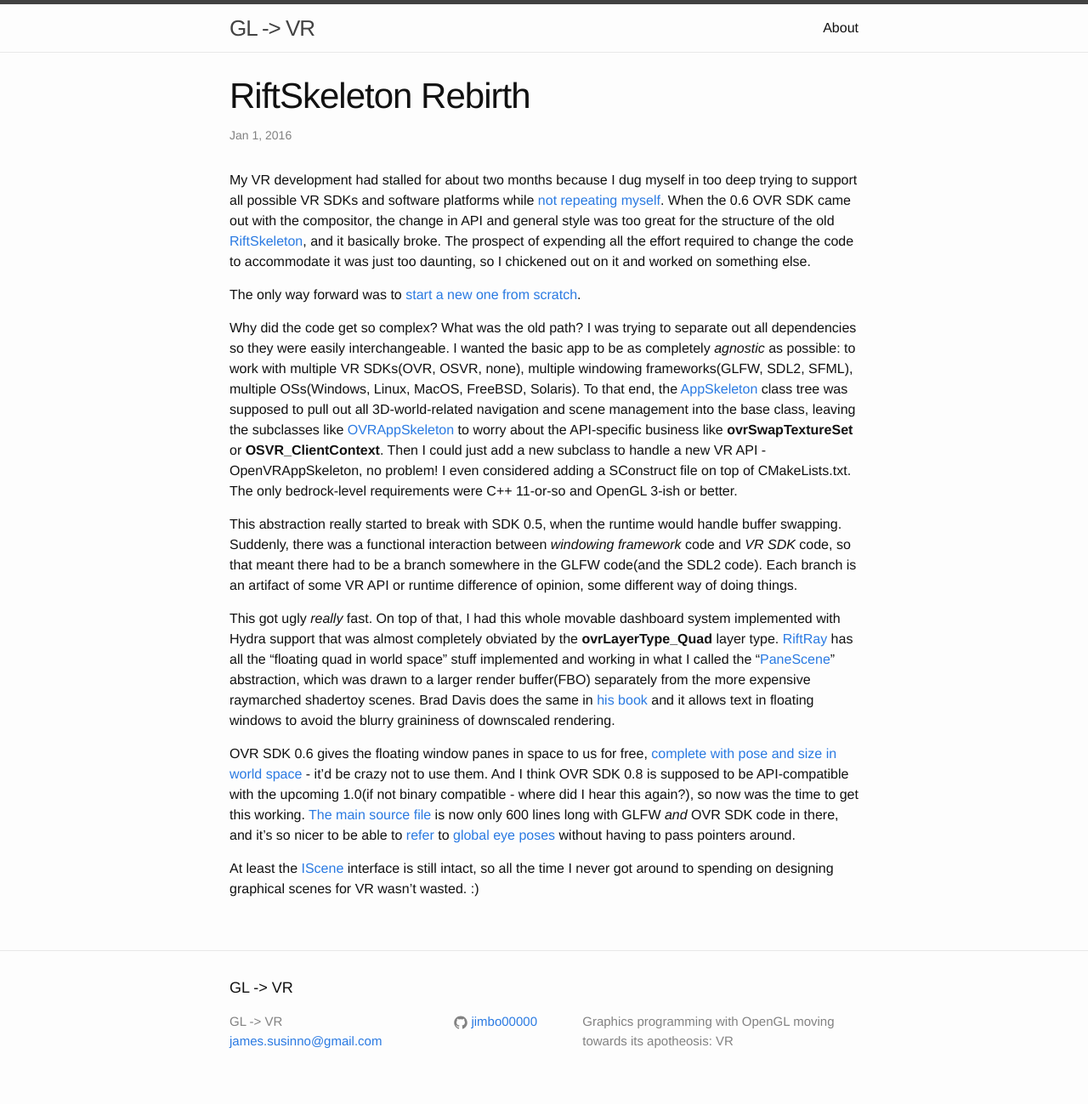
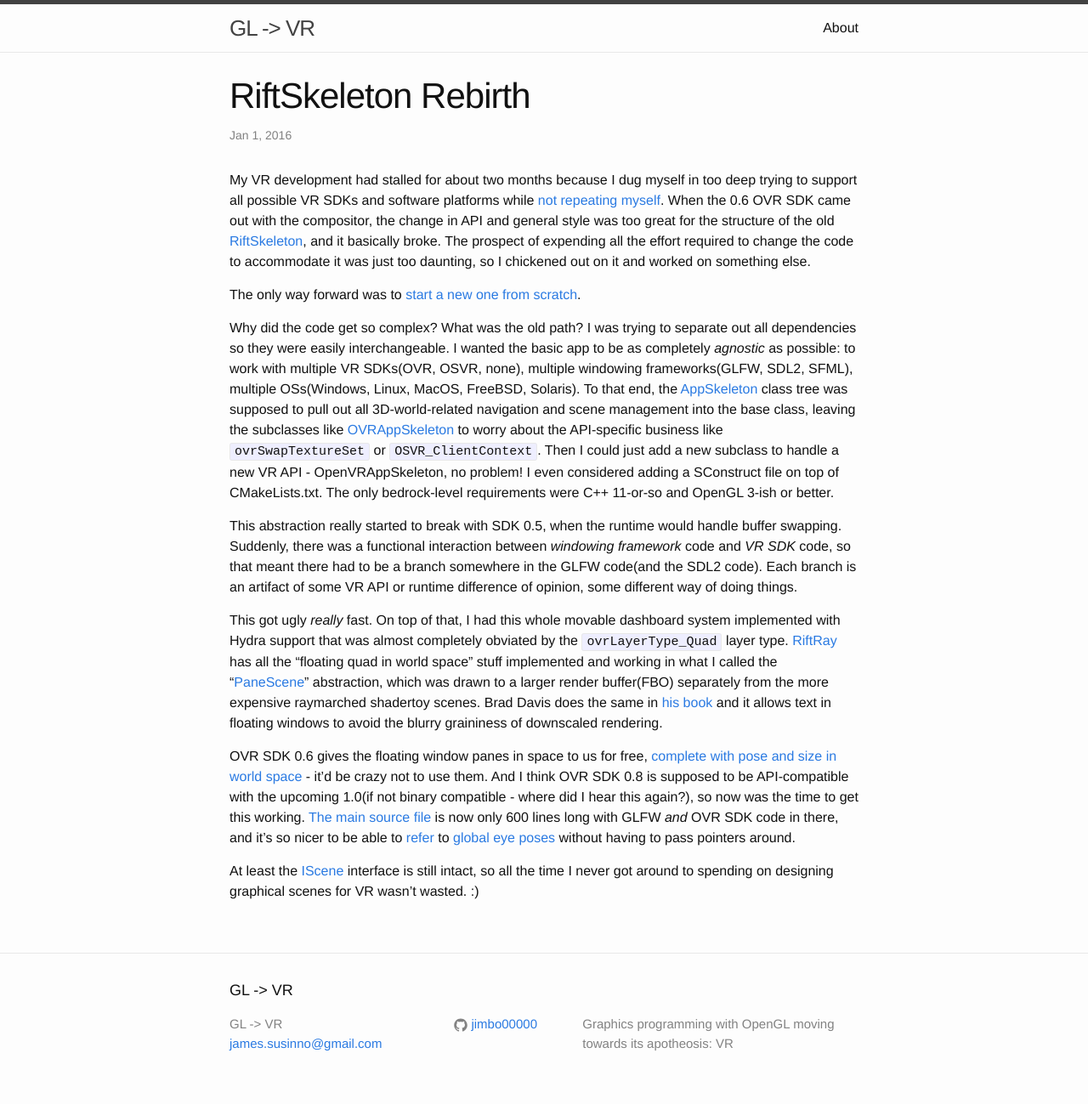
Before and after one commit to jimbo00000/jimbo00000.github.com, a Jekyll site: the page built from _posts/2015-12-31-welcome-to-jekyll.markdown, in a window 1280 px wide. Shown: the whole page at 85% size. Built offline with Jekyll 4.4.1, drawn with Linux system fonts in a browser that asks for light colours.

Commit message:
Format tweaks.

```diff
--- a/_posts/2015-12-31-welcome-to-jekyll.markdown
+++ b/_posts/2015-12-31-welcome-to-jekyll.markdown
@@ -8,11 +8,11 @@ My VR development had stalled for about two months because I dug myself in too d
 
 The only way forward was to [start a new one from scratch][riftskel].
 
-Why did the code get so complex? What was the old path? I was trying to separate out all dependencies so they were easily interchangeable. I wanted the basic app to be as completely *agnostic* as possible: to work with multiple VR SDKs(OVR, OSVR, none), multiple windowing frameworks(GLFW, SDL2, SFML), multiple OSs(Windows, Linux, MacOS, FreeBSD, Solaris). To that end, the [AppSkeleton][AppSkel] class tree was supposed to pull out all 3D-world-related navigation and scene management into the base class, leaving the subclasses like [OVRAppSkeleton][OVR08AppSkel] to worry about the API-specific business like **ovrSwapTextureSet** or **OSVR_ClientContext**. Then I could just add a new subclass to handle a new VR API - OpenVRAppSkeleton, no problem! I even considered adding a SConstruct file on top of CMakeLists.txt. The only bedrock-level requirements were C++ 11-or-so and OpenGL 3-ish or better.
+Why did the code get so complex? What was the old path? I was trying to separate out all dependencies so they were easily interchangeable. I wanted the basic app to be as completely *agnostic* as possible: to work with multiple VR SDKs(OVR, OSVR, none), multiple windowing frameworks(GLFW, SDL2, SFML), multiple OSs(Windows, Linux, MacOS, FreeBSD, Solaris). To that end, the [AppSkeleton][AppSkel] class tree was supposed to pull out all 3D-world-related navigation and scene management into the base class, leaving the subclasses like [OVRAppSkeleton][OVR08AppSkel] to worry about the API-specific business like `ovrSwapTextureSet` or `OSVR_ClientContext`. Then I could just add a new subclass to handle a new VR API - OpenVRAppSkeleton, no problem! I even considered adding a SConstruct file on top of CMakeLists.txt. The only bedrock-level requirements were C++ 11-or-so and OpenGL 3-ish or better.
 
 This abstraction really started to break with SDK 0.5, when the runtime would handle buffer swapping. Suddenly, there was a functional interaction between *windowing framework* code and *VR SDK* code, so that meant there had to be a branch somewhere in the GLFW code(and the SDL2 code). Each branch is an artifact of some VR API or runtime difference of opinion, some different way of doing things.
 
-This got ugly *really* fast. On top of that, I had this whole movable dashboard system implemented with Hydra support that was almost completely obviated by the **ovrLayerType_Quad** layer type. [RiftRay][RiftRay] has all the "floating quad in world space" stuff implemented and working in what I called the "[PaneScene][PaneScene]" abstraction, which was drawn to a larger render buffer(FBO) separately from the more expensive raymarched shadertoy scenes. Brad Davis does the same in [his book][ORIA] and it allows text in floating windows to avoid the blurry graininess of downscaled rendering.
+This got ugly *really* fast. On top of that, I had this whole movable dashboard system implemented with Hydra support that was almost completely obviated by the `ovrLayerType_Quad` layer type. [RiftRay][RiftRay] has all the "floating quad in world space" stuff implemented and working in what I called the "[PaneScene][PaneScene]" abstraction, which was drawn to a larger render buffer(FBO) separately from the more expensive raymarched shadertoy scenes. Brad Davis does the same in [his book][ORIA] and it allows text in floating windows to avoid the blurry graininess of downscaled rendering.
 
 OVR SDK 0.6 gives the floating window panes in space to us for free, [complete with pose and size in world space][ovrLayerQuad_dox] - it'd be crazy not to use them. And I think OVR SDK 0.8 is supposed to be API-compatible with the upcoming 1.0(if not binary compatible - where did I hear this again?), so now was the time to get this working. [The main source file][main_glfw_ovrsdk08.cpp] is now only 600 lines long with GLFW *and* OVR SDK code in there, and it's so nicer to be able to [refer][45] to [global][257] [eye][419] [poses][510] without having to pass pointers around.
 
```
